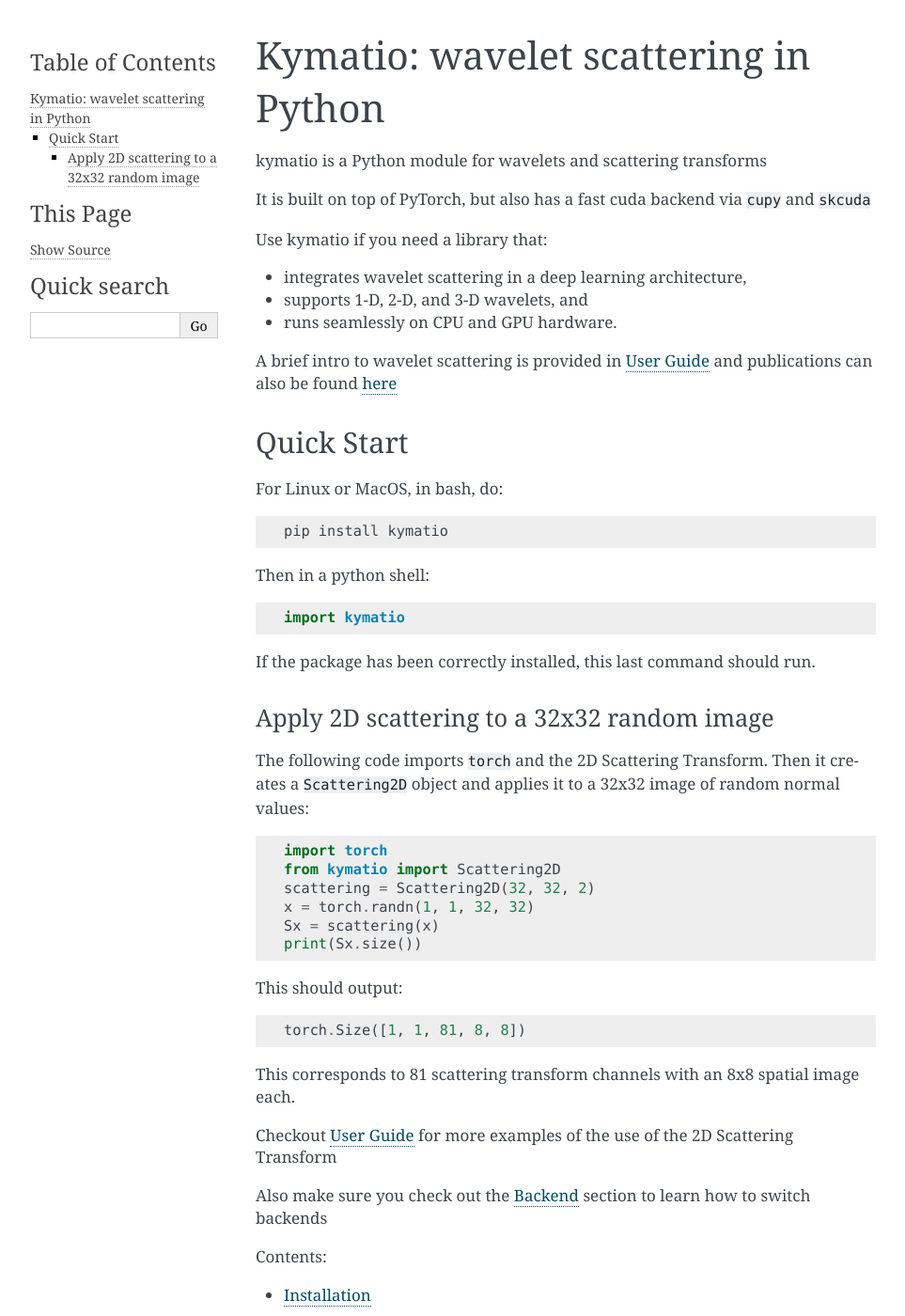
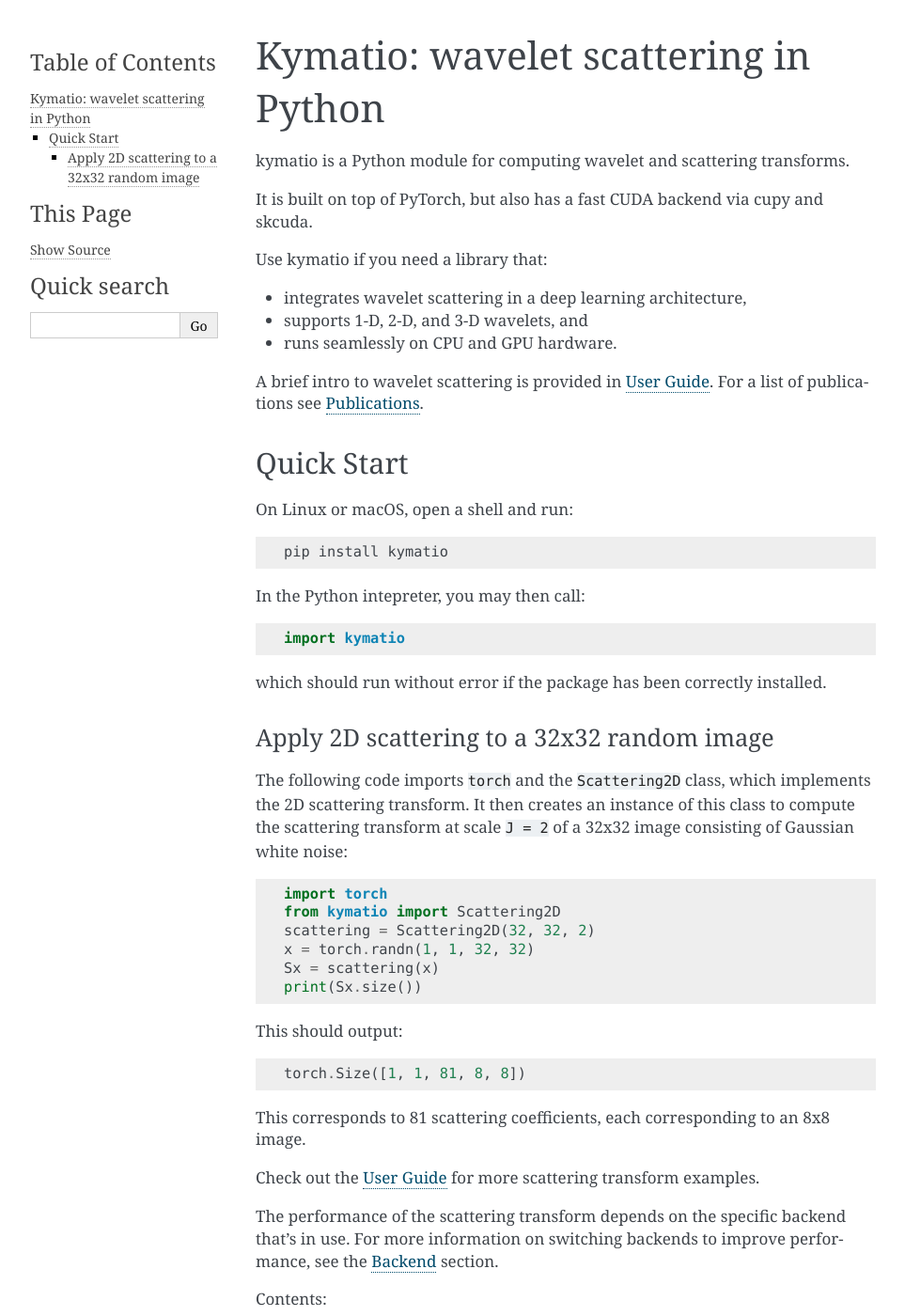
Before and after one commit to kymatio/kymatio, a Sphinx documentation site: the page built from doc/source/index.rst, in a window 1280 px wide and 1400 px high. Shown: the whole window at 94% size, without its empty margins (148-1111 px from the left). Built offline with Sphinx 7.4.7, drawn with Linux system fonts in a browser that asks for light colours; formulas are drawn with MathJax 3; pages that are not in the unit, such as notebooks, are missing from menus.

Commit message:
DOC Formatting and style for landing page

```diff
--- a/doc/source/index.rst
+++ b/doc/source/index.rst
@@ -6,10 +6,10 @@
 
 Kymatio: wavelet scattering in Python
 *************************************
-kymatio is a Python module for wavelets and scattering transforms
+kymatio is a Python module for computing wavelet and scattering transforms.
 
-It is built on top of PyTorch, but also has a fast cuda backend via ``cupy`` and
-``skcuda``
+It is built on top of PyTorch, but also has a fast CUDA backend via cupy and
+skcuda.
 
 Use kymatio if you need a library that:
 
@@ -17,8 +17,9 @@
 * supports 1-D, 2-D, and 3-D wavelets, and
 * runs seamlessly on CPU and GPU hardware.
 
-A brief intro to wavelet scattering is provided in :ref:`user-guide` and
-publications can also be found  `here <https://www.di.ens.fr/data/publications>`_
+A brief intro to wavelet scattering is provided in :ref:`user-guide`. For a
+list of publications see
+`Publications <https://www.di.ens.fr/data/publications>`_.
 
 
 .. include:: quickstart.rst
--- a/doc/source/quickstart.rst
+++ b/doc/source/quickstart.rst
@@ -1,24 +1,24 @@
 Quick Start
 ===========
 
-For Linux or MacOS, in bash, do::
+On Linux or macOS, open a shell and run::
 
     pip install kymatio
 
-
-Then in a python shell::
+In the Python intepreter, you may then call::
 
     import kymatio
 
-If the package has been correctly installed, this last command should run.
+which should run without error if the package has been correctly installed.
 
 
 Apply 2D scattering to a 32x32 random image
 -------------------------------------------
 
-The following code imports ``torch`` and the 2D Scattering Transform. Then it
-creates a ``Scattering2D`` object and applies it to a 32x32 image of random
-normal values::
+The following code imports ``torch`` and the ``Scattering2D`` class, which
+implements the 2D scattering transform. It then creates an instance of this
+class to compute the scattering transform at scale ``J = 2`` of a 32x32 image
+consisting of Gaussian white noise::
 
     import torch
     from kymatio import Scattering2D
@@ -31,9 +31,11 @@
 
     torch.Size([1, 1, 81, 8, 8])
 
-This corresponds to 81 scattering transform channels with an 8x8 spatial image
-each.
+This corresponds to 81 scattering coefficients, each corresponding to an
+8x8 image.
 
-Checkout :ref:`user-guide` for more examples of the use of the 2D Scattering Transform
+Check out the :ref:`user-guide` for more scattering transform examples.
 
-Also make sure you check out the :ref:`backend-story` section to learn how to switch backends
+The performance of the scattering transform depends on the specific backend
+that's in use. For more information on switching backends to improve
+performance, see the :ref:`backend-story` section.
```
